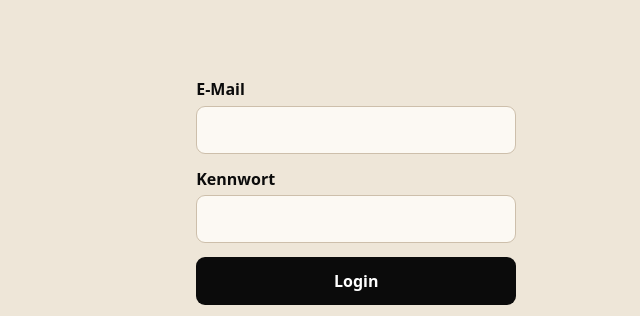
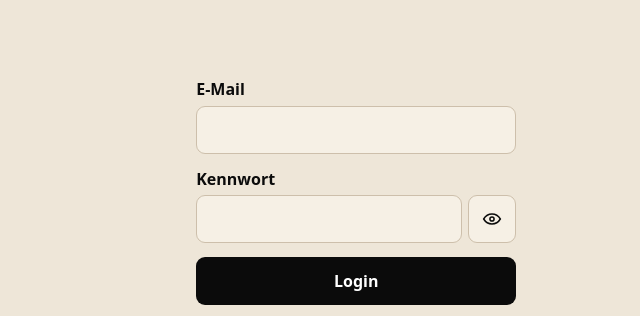
Before and after one commit to calvinjohncamp/folio-office-test, a plain HTML site: page index.html in a window 1280 px wide. Shown: the part 237-553 px from the top of the page, 640-1280 px from the left. Drawn offline with Linux system fonts and the light colour scheme.

Commit message:
Clarify account setup and use Signature field colors

```diff
--- a/index.html
+++ b/index.html
@@ -11,8 +11,8 @@
 <link rel="manifest" href="./manifest.webmanifest">
 <link rel="apple-touch-icon" href="./icon.png">
 <link rel="stylesheet" href="https://fonts.googleapis.com/css2?family=Archivo:wdth,wght@62..125,100..900&amp;family=Inter+Tight:wght@400;500;600;700&amp;family=Saira:wght@600&amp;display=swap">
-<link rel="stylesheet" href="./login.css?v=2">
-<script src="./login.js?v=2" type="module"></script>
+<link rel="stylesheet" href="./login.css?v=3">
+<script src="./login.js?v=3" type="module"></script>
 </head>
 <body>
 <main>
@@ -20,6 +20,7 @@
 <div class="layout">
 <h1 aria-label="Fokus. Auf einer Seite."><span>Fokus.</span><span>Auf einer</span><span>Seite.</span></h1>
 <section class="access" aria-label="Folio Office Login">
+<h2 id="access-title" hidden>Konto einrichten</h2>
 <p class="notice" id="notice" role="status" hidden></p>
 <form id="access">
 <label id="email-label">E-Mail<input type="email" name="email" autocomplete="username" required maxlength="254"></label>
@@ -33,7 +34,16 @@
 </div>
 <p id="code-hint" class="code-hint"></p>
 </div>
-<label>Kennwort<input type="password" name="password" autocomplete="current-password" required maxlength="128"></label>
+<div class="code-field">
+<label for="access-password">Kennwort</label>
+<div class="code-input">
+<input id="access-password" type="password" name="password" autocomplete="current-password" required maxlength="128" aria-describedby="password-hint">
+<button id="toggle-password" type="button" aria-label="Kennwort anzeigen" aria-pressed="false" aria-controls="access-password" title="Kennwort anzeigen">
+<svg viewBox="0 0 24 24" width="20" height="20" fill="none" stroke="currentColor" stroke-width="1.8" aria-hidden="true"><path d="M2 12s3.6-6 10-6 10 6 10 6-3.6 6-10 6S2 12 2 12Z"/><circle cx="12" cy="12" r="2.5"/></svg>
+</button>
+</div>
+<p id="password-hint" class="code-hint" hidden>Mindestens acht Zeichen.</p>
+</div>
 <button type="submit">Login</button>
 </form>
 <div id="recovery" hidden>
--- a/login.css
+++ b/login.css
@@ -1,6 +1,7 @@
 :root {
   color-scheme: light;
   --paper: #eee6d8;
+  --tile: #f6f0e5;
   --ink: #0b0b0b;
   --red: #e3352b;
   --folio: #3c0016;
@@ -48,7 +49,7 @@ h1 span:nth-child(2) { color: var(--red); }
 form { display: grid; gap: 14px; }
 label { display: grid; gap: 5px; font-weight: 600; }
 input, button { font: inherit; min-height: 48px; border-radius: 9px; padding: 10px 13px; }
-input { width: 100%; min-width: 0; background: #fcf9f3; color: var(--ink); border: 1px solid var(--line); }
+input { width: 100%; min-width: 0; background: var(--tile); color: var(--ink); border: 1px solid var(--line); }
 button { background: var(--ink); color: #fff; border: 0; font-weight: 700; cursor: pointer; }
 button:hover { background: var(--red); color: #000; }
 a { display: inline-block; margin-top: 14px; color: var(--ink); text-underline-offset: .2em; }
@@ -61,6 +62,11 @@ a:hover { color: var(--folio); }
 }
 
 
+input:-webkit-autofill {
+  -webkit-box-shadow: 0 0 0 1000px var(--tile) inset;
+  -webkit-text-fill-color: var(--ink);
+}
+
 [hidden] { display: none !important; }
 .code-field { display: grid; gap: 5px; }
 .code-input { display: flex; gap: 6px; }
@@ -71,8 +77,10 @@ a:hover { color: var(--folio); }
   flex: 0 0 48px;
   padding: 0;
   color: var(--ink);
-  background: #fcf9f3;
+  background: var(--tile);
   border: 1px solid var(--line);
 }
 .code-input button:hover, .code-input button[aria-pressed="true"] { background: var(--line); }
 .code-hint { margin: 0; font-size: .875rem; }
+
+#access-title { margin: 0 0 14px; font-size: 1.25rem; }
--- a/login.js
+++ b/login.js
@@ -2,6 +2,8 @@ const endpoint = 'https://irroinhpcoafwxwlnnbd.supabase.co/functions/v1/folio-of
 const tokenStorage = 'folio-office-session-v1';
 const form = document.getElementById('access');
 const notice = document.getElementById('notice');
+const accessTitle = document.getElementById('access-title');
+const passwordHint = document.getElementById('password-hint');
 const emailLabel = document.getElementById('email-label');
 const codeLabel = document.getElementById('code-label');
 const codeTitle = document.getElementById('code-title');
@@ -17,16 +19,27 @@ function showNotice(message) {
   notice.textContent = message;
   notice.hidden = !message;
 }
-function setCodeVisible(visible) {
-  form.elements.code.type = visible ? 'text' : 'password';
-  toggleCode.setAttribute('aria-pressed', String(visible));
-  const label = visible ? 'Code ausblenden' : 'Code anzeigen';
-  toggleCode.setAttribute('aria-label', label);
-  toggleCode.title = label;
+function visibilityToggle(button, field, name) {
+  function setVisible(visible) {
+    field.type = visible ? 'text' : 'password';
+    button.setAttribute('aria-pressed', String(visible));
+    const label = name + (visible ? ' ausblenden' : ' anzeigen');
+    button.setAttribute('aria-label', label);
+    button.title = label;
+  }
+  button.addEventListener('click', () => setVisible(field.type === 'password'));
+  return setVisible;
 }
-toggleCode.addEventListener('click', () => setCodeVisible(form.elements.code.type === 'password'));
+const setCodeVisible = visibilityToggle(toggleCode, form.elements.code, 'Code');
+const setPasswordVisible = visibilityToggle(
+  document.getElementById('toggle-password'), form.elements.password, 'Kennwort',
+);
 function showForm() {
   const mode = modeForHash();
+  accessTitle.hidden = mode === 'login';
+  accessTitle.textContent = mode === 'setup' ? 'Konto einrichten' : 'Kennwort zurücksetzen';
+  passwordHint.hidden = mode === 'login';
+  setPasswordVisible(false);
   emailLabel.hidden = mode === 'recover';
   form.elements.email.disabled = emailLabel.hidden;
   codeLabel.hidden = mode === 'login';
```
